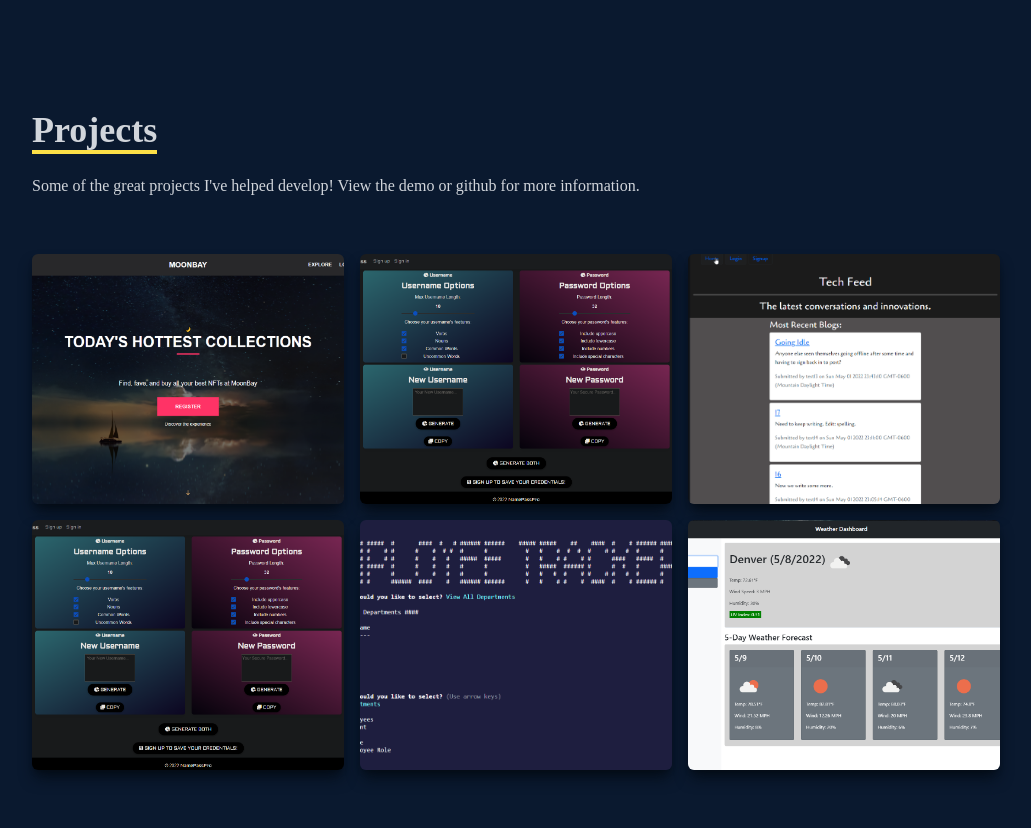
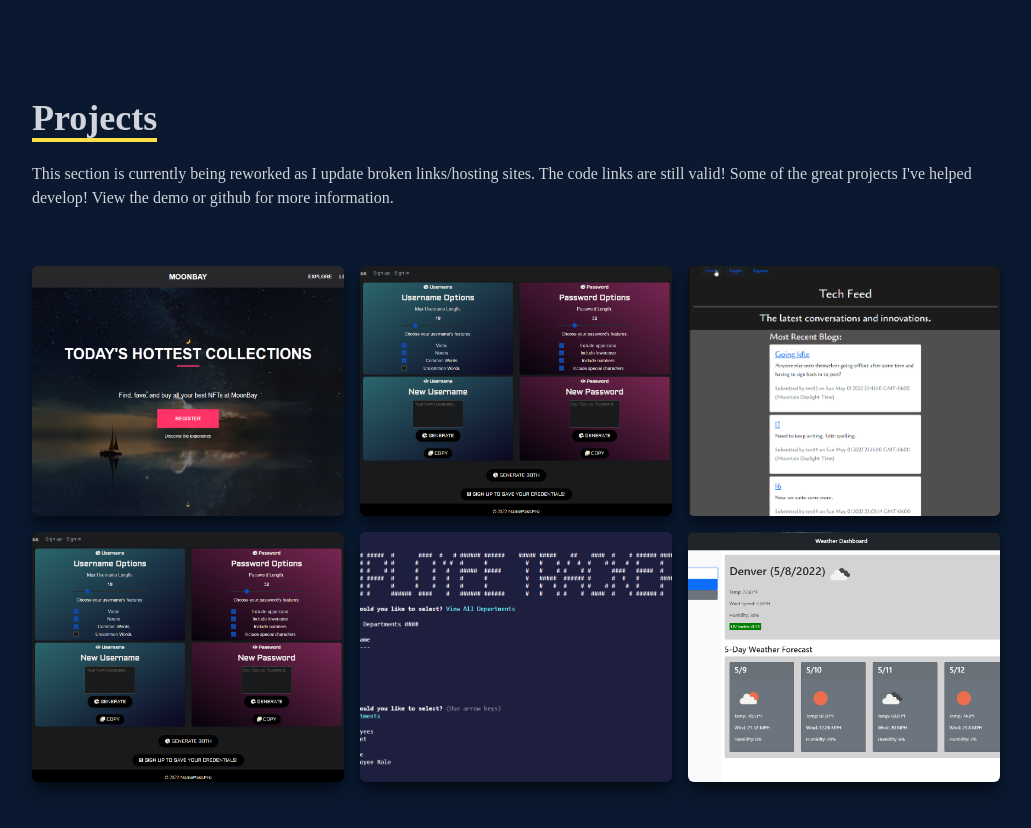
Before and after one commit to RickyRicer/reactPortfolio, a React (Create React App) app: page / in a window 1280 px wide. Shown: the part 2360-3188 px from the top of the page, without its empty margins (124-1155 px from the left). Built offline with nearby package versions, Linux system fonts and the light colour scheme.

Commit message:
Updated projects section notes

```diff
--- a/src/components/Projects.jsx
+++ b/src/components/Projects.jsx
@@ -10,7 +10,7 @@ export const Projects = () => {
       <div className="max-w-[1000px] mx-auto p-4 flex flex-col justify-center w-full h-full">
         <div className="pb-8">
           <p className="text-4xl font-bold inline border-b-4 border-yellow-300 text-gray-300">{("Projects")}</p>
-          <p className="py-6">{("Some of the great projects I've helped develop! View the demo or github for more information.")}</p>
+          <p className="py-6">{("This section is currently being reworked as I update broken links/hosting sites. The code links are still valid! Some of the great projects I've helped develop! View the demo or github for more information.")}</p>
         </div>
 		<IndividualProject />
       </div>
```
